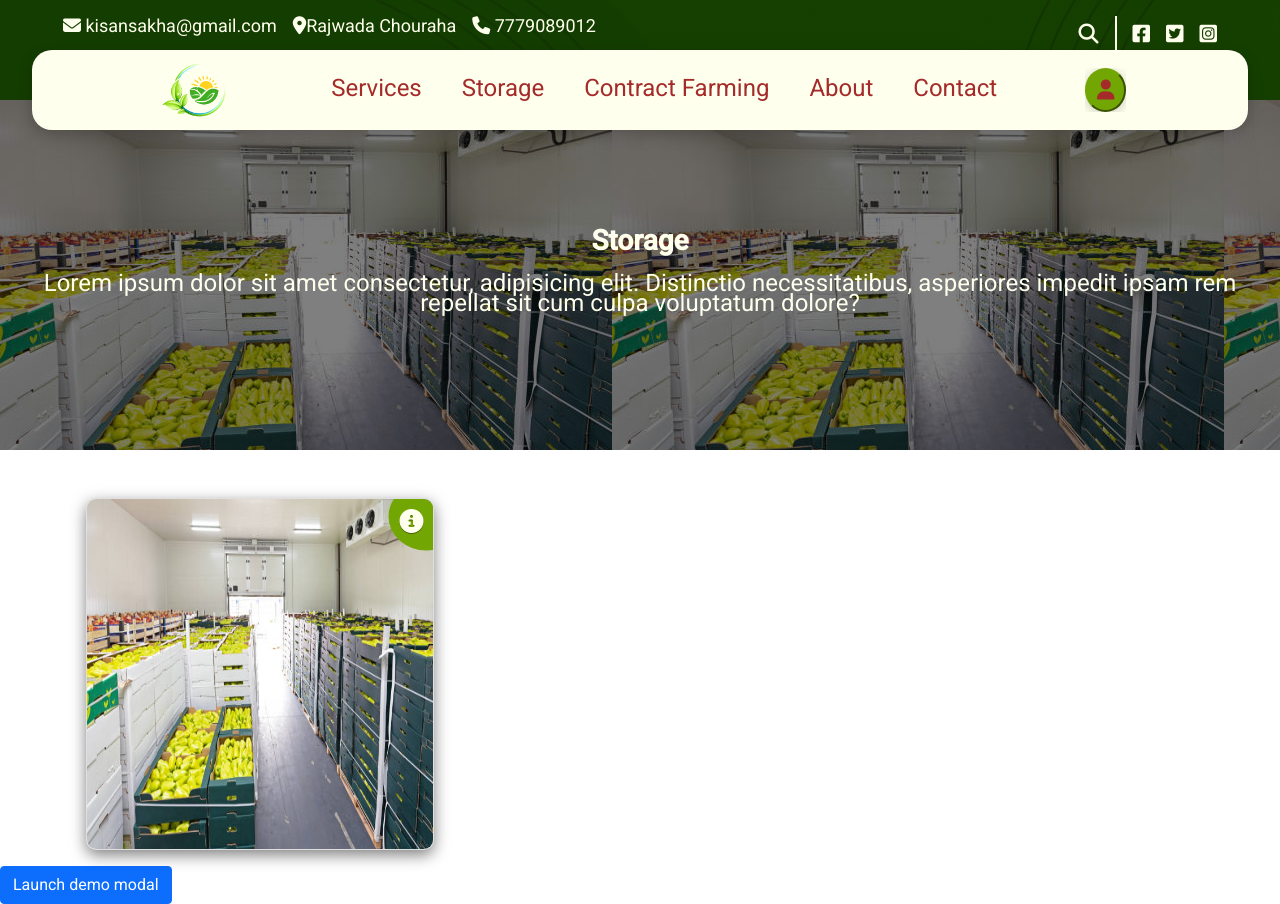
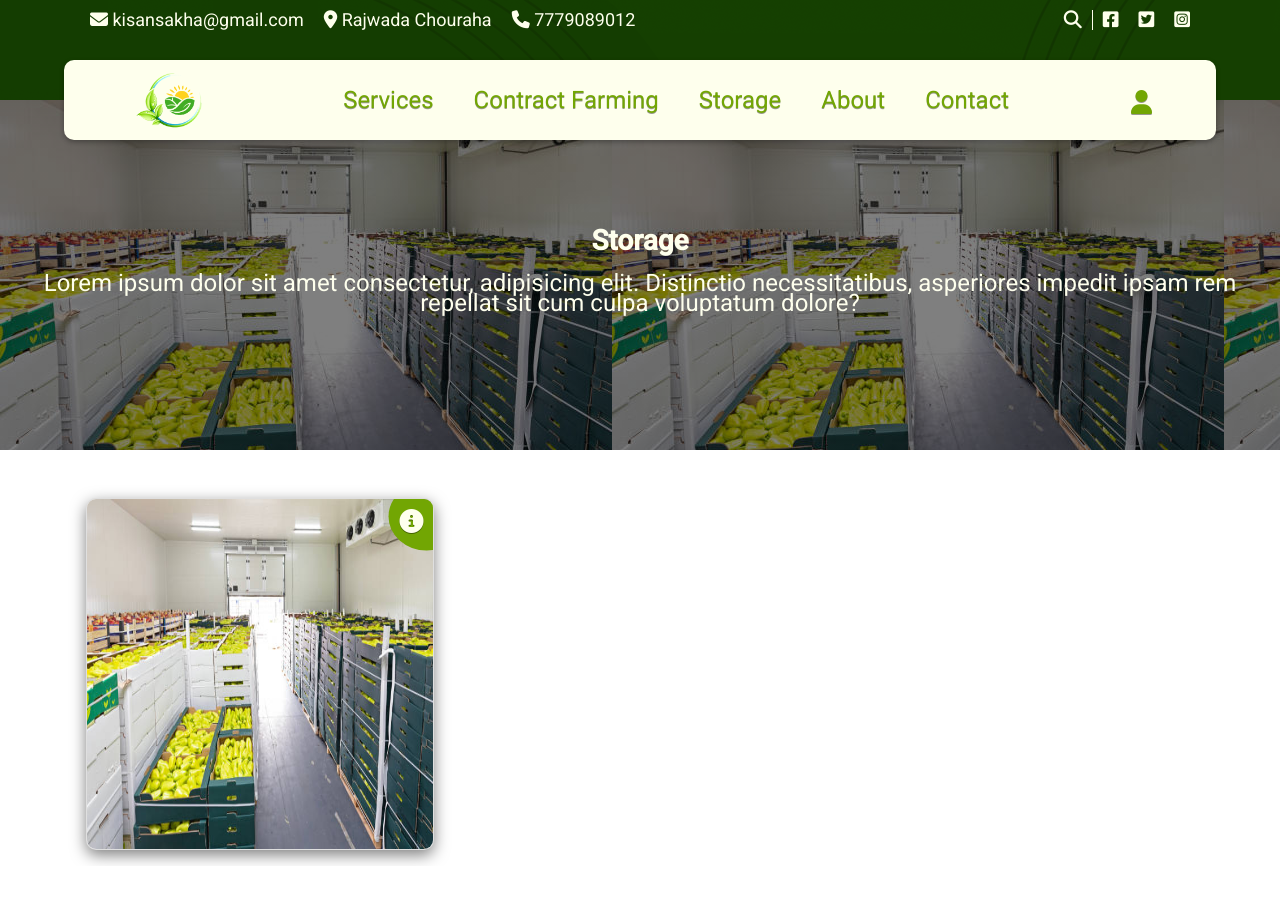
Before and after one commit to TechbyPanda/kisan_frontend, an Angular app: page /storage in a window 1280 px wide. After the commit the page ends 866 px from the top, so only its background shows below. Built offline with nearby package versions, Linux system fonts and the light colour scheme.

Commit message:
final navbar

```diff
--- a/src/app/app.component.html
+++ b/src/app/app.component.html
@@ -1,7 +1,10 @@
 
-<app-navbar2></app-navbar2>
-<router-outlet></router-outlet>
+<!-- <app-navbar2></app-navbar2>
+<router-outlet></router-outlet> -->
 <!-- <app-equipements-details></app-equipements-details> -->
 <!-- <app-registration2></app-registration2> -->
 
 <!-- <app-storage-details></app-storage-details> -->
+
+<app-navbar3></app-navbar3>
+<router-outlet></router-outlet>
--- a/src/app/navbar3/navbar3.component.css
+++ b/src/app/navbar3/navbar3.component.css
@@ -4,48 +4,155 @@
     box-sizing: border-box;
 }
 
-.header{
+header{
+    position:relative;
+}
+
+.header_banner{
     width: 100%;
     height:100px;
     background-image: url('../../assets/img/shapes1.png');
-    position: relative;
 }
 
-.inner_header{
+.header{
     display:flex;
     justify-content:space-between;
+    padding:10px 80px;
+    color:#FEFFED;
+    font-size:18px;
 }
 
-.header_info{
-    margin-left:55px;
-    font-size:18px;
-    color:#FEFFED;
+.header_icon ul,
+.header_info ul{
+    list-style:none;
 }
 
-.header_icons{
-    display:flex;
-    margin-right:55px;
-    font-size:20px;
-    color:#FEFFED;
+.header_icon ul li,
+.header_info ul li{
+    display:inline-block;
+    padding:0px 10px;
 }
 
-.social_icons{
-    border-left:2px solid #FEFFED;
+.search{
+    border-right: 1px solid #FEFFED;
 }
 
-.navbar{
-    position:absolute;
-    width:95%;
+nav{
+    width:90%;
+    background-color: #FEFFED;
     height:80px;
-    background-color: #FEFFED;
-    font-size:24px;
-    box-shadow: 0px 2px 12px rgba(0,0,0,0.2);
-    border-radius:20px;
-
+    box-shadow: 0px 2px 5px rgba(0,0,0,0.3);
+    border-radius:10px;
+    position: absolute;
+    left: 50%;
+    transform: translate(-50%);
+    top: 60px;
+    display:flex;
+    justify-content:space-between;
+    padding:30px 5%;
+    z-index:100;
 }
 
-#user{
+.left_nav{
+    display: flex;
+    justify-content:center;
+    align-items: center;
+}
+
+nav img{
+    display:flex;
+    width:100%;
+    justify-content:center;
+}
+
+nav i{
+    color:#72A603;
+    text-shadow: 0 1px 0 rgba(0, 0, 0, 0.4);
+    text-decoration: none;
+    font-size:24px;
+}
+
+nav i:hover{
+    text-shadow: 5px 5px 12px rgba(0,0,0,0.5);
+}
+
+.right_nav ul{
+    list-style: none;
+    font-size:24px;
+    /* vertical-align: middle; */
+}
+
+.right_nav ul li{
+    display: inline-block;
+    padding:0px 10px;
+}
+
+.right_nav ul li a{
+    color:#72A603;
+    text-shadow: 0 1px 0 rgba(0, 0, 0, 0.4);
     padding:10px;
-    font-size:24px;
-    border-radius:50%
+    text-decoration: none;
+    border-radius:10px;
 }
+
+.right_nav ul li:hover a{
+    background-color:#72A603;
+    color:#FEFFED;
+    box-shadow: 5px 5px 12px rgba(0,0,0,0.5);
+}
+
+#close_menu,
+#toggle_menu{
+    display:none;
+}
+
+.fixed{
+    position:fixed;
+    top:0px;
+    width:100%;
+    border-radius:0px;
+}
+
+@media screen and (max-width: 900px){
+    .header_banner{display:none;}
+
+    nav{
+        top:0;
+        width:100%;
+        border-radius:0px;
+    }
+
+        .right_nav{
+        position:fixed;
+        top:0;
+        left:-100%;
+        width:60%;
+        background-color:#FEFFED;
+        padding:24px 0;
+        height:100vh;
+    }
+
+    .right_nav ul{
+        display:flex;
+        flex-direction:column;
+    }
+
+    .right_nav ul li{
+        margin:2rem;
+    }
+
+    #close_menu{
+        display:block;
+        position:absolute;
+        top:24px;
+        left:250px;
+    }
+
+    #toggle_menu{
+        display:block;
+    }
+
+    .show{
+        left:0;
+    }
+}
--- a/src/app/navbar3/navbar3.component.html
+++ b/src/app/navbar3/navbar3.component.html
@@ -1,50 +1,49 @@
-<div class="header">
-    <div class="inner_header">
-        <div class="header_info mt-3">
-            <span class="p-2"><i class="fa-solid fa-envelope"></i> kisansakha@gmail.com</span>
-            <span class="p-2"><i class="fa-solid fa-location-dot"></i> Rajwada chouraha</span>
-            <span class="p-2"><i class="fa-solid fa-phone"></i> 7779089012</span>
-        </div>
-        <div class="header_icons mt-3">
-            <div class="header_search me-2">
-                <i class="fa-solid fa-magnifying-glass p-2"></i>
+<div class="search_box">
+
+</div>
+
+<header>
+    <div class="header_banner">
+        <div class="header">
+            <div class="header_info">
+                <ul>
+                    <li><i class="fa-solid fa-envelope"></i> kisansakha@gmail.com</li>
+                    <li><i class="fa-solid fa-location-dot"></i> Rajwada Chouraha</li>
+                    <li><i class="fa-solid fa-phone"></i> 7779089012</li>
+                </ul>
             </div>
-            <div class="social_icons ps-2">
-                <i class="fa-brands fa-facebook-square p-2"></i>
-                <i class="fa-brands fa-twitter-square p-2"></i>
-                <i class="fa-brands fa-instagram-square p-2"></i>
+            <div class="header_icon">
+                <ul>
+                    <li class="search"><i class="fa-solid fa-magnifying-glass"></i></li>
+                    <li><i class="fa-brands fa-facebook-square"></i></li>
+                    <li><i class="fa-brands fa-twitter-square"></i></li>
+                    <li><i class="fa-brands fa-instagram-square"></i></li>
+                </ul>
             </div>
         </div>
     </div>
 
-</div>
+    <nav (scroll)="onScroll()" [class.fixed]="fixed">
+        <div class="left_nav">
 
-<nav class="navbar navbar-expand-lg ">
-    <div class="container-fluid">
-        <a class="navbar-brand" href="#">Navbar</a>
-        <button class="navbar-toggler" type="button" data-bs-toggle="collapse" data-bs-target="#navbarSupportedContent" aria-controls="navbarSupportedContent" aria-expanded="false" aria-label="Toggle navigation">
-            <span class="navbar-toggler-icon"></span>
-        </button>
-        <div class="collapse navbar-collapse" id="navbarSupportedContent">
-            <ul class="navbar-nav me-auto mb-2 mb-lg-0">
-            <li class="nav-item">
-                <a class="nav-link active" aria-current="page" href="#">Home</a>
-            </li>
-            <li class="nav-item">
-                <a class="nav-link" href="#">Link</a>
-            </li>
+                    <i class="fa-solid fa-bars ms-5 me-5" id="toggle_menu" (click)="toggleFun()"><a href=""></a></i>
+
+                    <img src="../../assets/img/our3.png" width='70px' height="60px" alt="">
+
+        </div>
+
+        <div class="right_nav " [class.show]="toggle">
+            <i class="fas fa-close" id="close_menu" (click)="toggleFun()"></i>
+            <ul>
+                <li><a href="">Services</a></li>
+                <li><a href="">Contract Farming</a></li>
+                <li><a href="">Storage</a></li>
+                <li><a href="">About</a></li>
+                <li><a href="">Contact</a></li>
+
             </ul>
-            <div class="d-flex">
-                <div class="dropdown">
-                    <button class="btn btn-secondary dropdown-toggle" type="button" id="dropdownMenuButton1" data-bs-toggle="dropdown" aria-expanded="false">
-                        <i class=" fas fa-user" id="user" ></i>
-                        </button>
-                        <ul class="dropdown-menu" aria-labelledby="dropdownMenuButton1">
-                        <li><a class="dropdown-item" href="#">sign up</a></li>
-                        <li><a class="dropdown-item" href="#">sign in</a></li>
-                        </ul>
-                    </div>
-            </div>
         </div>
-    </div>
-</nav>
+
+        <i class=" fas fa-user" id="user" ></i>
+    </nav>
+</header>
--- a/src/app/navbar3/navbar3.component.ts
+++ b/src/app/navbar3/navbar3.component.ts
@@ -1,4 +1,4 @@
-import { Component, OnInit } from '@angular/core';
+import { Component, HostListener, OnInit } from '@angular/core';
 
 @Component({
   selector: 'app-navbar3',
@@ -12,4 +12,19 @@ export class Navbar3Component implements OnInit {
   ngOnInit(): void {
   }
 
+  fixed:boolean = false;
+  toggle:boolean=false;
+
+  toggleFun(){
+    this.toggle =! this.toggle;
+  }
+
+  @HostListener('window:scroll',['$event']) onScroll(){
+    if(window.scrollY > 100){
+      this.fixed = true;
+    }else{
+      this.fixed = false;
+    }
+  }
+
 }
--- /dev/null
+++ b/src/app/navbar4/navbar4.component.html
@@ -0,0 +1,22 @@
+<mat-toolbar color="primary">
+    <mat-toolbar-row>
+        <button mat-icon-button>
+            <mat-icon (click)="sidenav.toggle();">menu</mat-icon>
+        </button>
+        <h1>Angular Material</h1>
+    </mat-toolbar-row>
+</mat-toolbar>
+<mat-sidenav-container>
+    <mat-sidenav #sidenav>
+        <mat-nav-list>
+            <a mat-list-item>Home</a>
+            <a mat-list-item>Home</a>
+            <a mat-list-item>Home</a>
+            <a mat-list-item>Home</a>
+            <a mat-list-item>Home</a>
+        </mat-nav-list>
+    </mat-sidenav>
+    <mat-sidenav-content>
+        <div style="height:88vh;position:absolute;z-index:9999"></div>
+    </mat-sidenav-content>
+</mat-sidenav-container>
--- /dev/null
+++ b/src/app/navbar4/navbar4.component.ts
@@ -0,0 +1,15 @@
+import { Component, OnInit } from '@angular/core';
+
+@Component({
+  selector: 'app-navbar4',
+  templateUrl: './navbar4.component.html',
+  styleUrls: ['./navbar4.component.css']
+})
+export class Navbar4Component implements OnInit {
+
+  constructor() { }
+
+  ngOnInit(): void {
+  }
+
+}
--- a/src/app/storage/storage.component.css
+++ b/src/app/storage/storage.component.css
@@ -48,14 +48,15 @@
     text-shadow: 0 1px 0 rgba(0, 0, 0, 0.4);
 }
 
-.overlay button{
+button{
     padding:10px;
     border-radius: 10px;
     color:#72A603;
     background-color:#FEFFED;
+    font-size:20px;
 }
 
-.overlay button:hover{
+button:hover{
     box-shadow: 5px 5px 12px rgba(0,0,0,0.5);
 }
 
@@ -74,3 +75,14 @@
 .storage:hover .overlay{
     clip-path: ellipse(610px 410px at 90% 5%);
 }
+
+.modal-header{
+    box-shadow:0px 5px 8px rgba(0,0,0,0.5);
+    background-color:#72A603;
+}
+
+.modal-header h5{
+    font-size:28px;
+    color:#FEFFED;
+    text-shadow: 0 1px 0 rgba(0, 0, 0, 0.4);
+}
--- a/src/app/storage/storage.component.html
+++ b/src/app/storage/storage.component.html
@@ -28,23 +28,23 @@
 <!-- storage modale start -->
 
 <!-- Button trigger modal -->
-<button type="button" class="btn btn-primary" data-bs-toggle="modal" data-bs-target="#exampleModal">
+<!-- <button type="button" class="btn btn-primary" data-bs-toggle="modal" data-bs-target="#exampleModal">
     Launch demo modal
-</button>
+</button> -->
 
 <!-- Modal -->
 <div class="modal fade mt-5" id="exampleModal" tabindex="-1" aria-labelledby="exampleModalLabel" aria-hidden="true">
     <div class="modal-dialog modal-dialog-scrollable modal-dialog-centered">
         <div class="modal-content">
             <div class="modal-header">
-            <h5 class="modal-title" id="exampleModalLabel">Modal title</h5>
-            <button type="button" class="btn-close" data-bs-dismiss="modal" aria-label="Close"></button>
+                <h5 class="modal-title" id="exampleModalLabel">Apply for storage</h5>
+                <button type="button" class="btn-close" data-bs-dismiss="modal" aria-label="Close"></button>
             </div>
             <div class="modal-body">
-                ...
+
             </div>
             <div class="modal-footer">
-            <button type="button" data-bs-dismiss="modal">Close</button>
+            <button type="button" style="color:red;" data-bs-dismiss="modal">Close</button>
             <button type="button" >Save changes</button>
             </div>
         </div>
```
Also changed, not shown: src/app/app.module.ts (+7 -2 lines), src/app/navbar4/navbar4.component.css (added), 1 other file (tests, documents, lock files or other folders).
